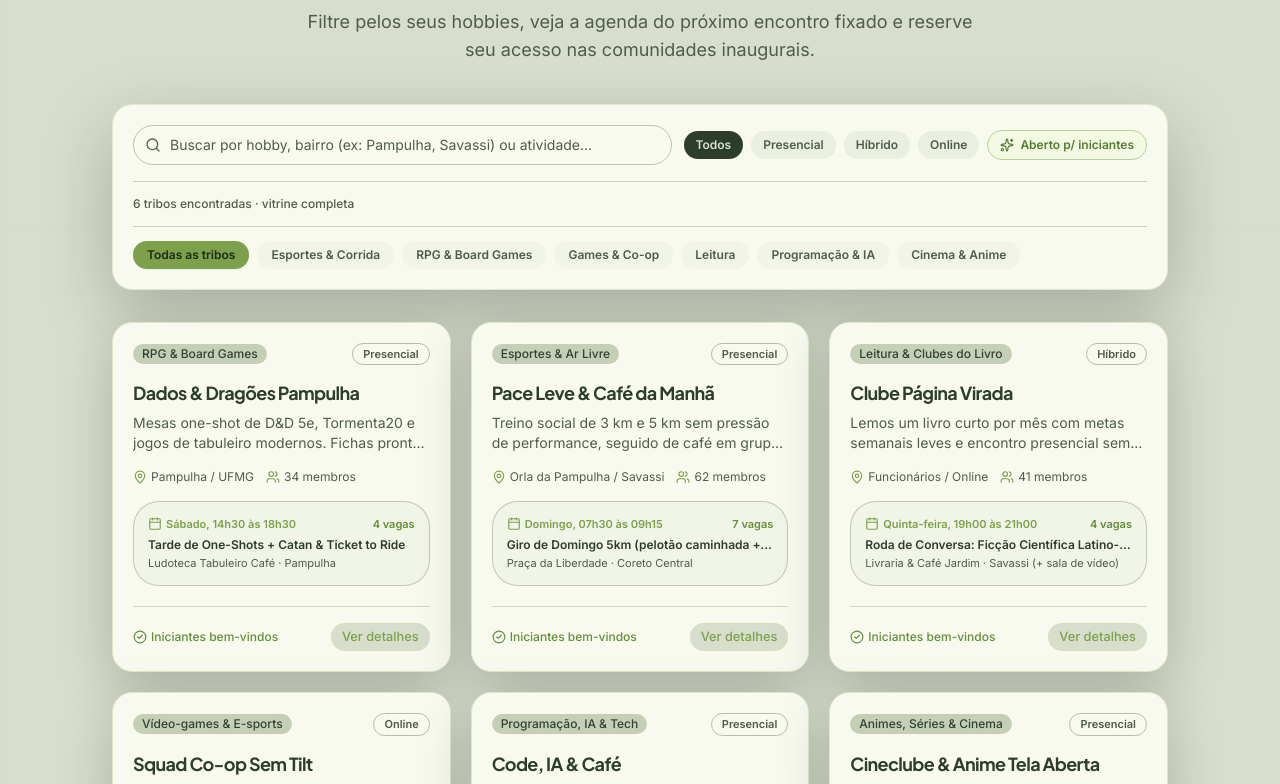
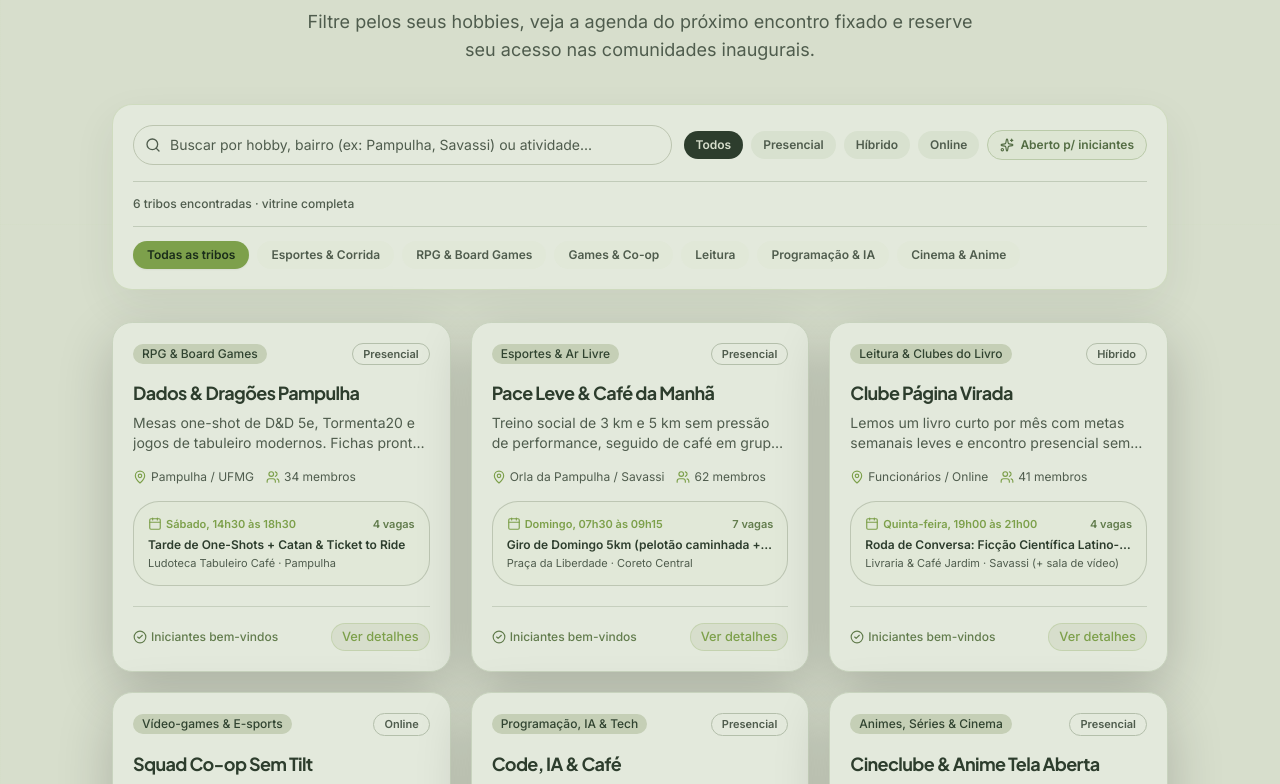
Before and after one commit to ArthurG12/Tribes, a Next.js app: page /explorar in a window 1280 px wide. Shown: the part 576-1360 px from the top of the page. Built offline with nearby package versions, Linux system fonts and the light colour scheme.

Commit message:
Soften explorer surfaces and filters

```diff
--- a/src/components/tribes/tribe-explorer.tsx
+++ b/src/components/tribes/tribe-explorer.tsx
@@ -107,7 +107,7 @@ export function TribeExplorer({
         </div>
 
         {/* Search + Format + Beginner filter bar */}
-        <div className="mt-10 rounded-xl border border-primary/20 bg-[#f8faef] p-4 shadow-[0_24px_70px_rgba(0,0,0,0.22)] backdrop-blur-xl sm:p-5">
+        <div className="mt-10 rounded-xl border border-primary/20 bg-[#e3e9dc] p-4 shadow-[0_16px_40px_rgba(48,66,45,0.08)] backdrop-blur-xl sm:p-5">
           <div className="flex flex-col gap-3 lg:flex-row lg:items-center lg:justify-between">
             <div className="relative flex-1">
               <Search className="pointer-events-none absolute top-1/2 left-3 size-4 -translate-y-1/2 text-muted-foreground" />
@@ -131,7 +131,7 @@ export function TribeExplorer({
                   className={`rounded-xl px-3 py-1.5 text-xs font-semibold transition-all ${
                     selectedFormat === fmt
                       ? "bg-foreground text-background"
-                      : "bg-[#e9f0df] text-muted-foreground hover:bg-[#e1ebd3]"
+                      : "bg-[#d8e1cf] text-muted-foreground hover:bg-[#d5dfca]"
                   }`}
                 >
                   {fmt}
@@ -146,8 +146,8 @@ export function TribeExplorer({
                 }}
                 className={`inline-flex items-center gap-1.5 rounded-xl border px-3 py-1.5 text-xs font-semibold transition-all ${
                   onlyBeginners
-                    ? "border-[#82aa4d] bg-[#c8ed75] text-[#193c27]"
-                    : "border-[#b8d39a] bg-[#c8ed75]/10 text-[#527d30] hover:bg-[#c8ed75]/15"
+                    ? "border-[#82996a] bg-[#a9c47c] text-[#344b39]"
+                    : "border-[#bacaa9] bg-[#a9c47c]/10 text-[#536c43] hover:bg-[#a9c47c]/15"
                 }`}
               >
                 <Sparkles className="size-3.5" />
@@ -158,7 +158,7 @@ export function TribeExplorer({
 
           <div className="mt-4 flex flex-wrap items-center justify-between gap-3 border-t border-border/70 pt-3.5 text-xs">
             <span className="font-medium text-muted-foreground">{filteredTribes.length} {filteredTribes.length === 1 ? "tribo encontrada" : "tribos encontradas"}{activeFilterCount > 0 ? ` · ${activeFilterCount} filtros ativos` : " · vitrine completa"}</span>
-            {activeFilterCount > 0 && <button type="button" onClick={() => { setSelectedCategory("todos"); setSelectedFormat("Todos"); setOnlyBeginners(false); setSearchQuery(""); }} className="font-bold text-[#547b30] underline decoration-dotted underline-offset-4 hover:text-[#315b35]">Limpar filtros</button>}
+            {activeFilterCount > 0 && <button type="button" onClick={() => { setSelectedCategory("todos"); setSelectedFormat("Todos"); setOnlyBeginners(false); setSearchQuery(""); }} className="font-bold text-[#526b40] underline decoration-dotted underline-offset-4 hover:text-[#3f6045]">Limpar filtros</button>}
           </div>
 
           {/* Category pills */}
@@ -171,7 +171,7 @@ export function TribeExplorer({
                 className={`rounded-full px-3.5 py-1.5 text-xs font-semibold transition-all ${
                   selectedCategory === filter.id
                     ? "bg-primary text-primary-foreground shadow-xs"
-                    : "bg-[#f0f5e8] text-muted-foreground hover:bg-white/[0.09] hover:text-foreground"
+                    : "bg-[#e1e8d8] text-muted-foreground hover:bg-white/[0.09] hover:text-foreground"
                 }`}
               >
                 {filter.label}
@@ -214,7 +214,7 @@ export function TribeExplorer({
               return (
                 <article
                   key={tribe.id}
-                  className="group relative flex flex-col justify-between overflow-hidden rounded-xl border border-[#dce8c8] bg-[#f8faef] p-5 shadow-[0_18px_55px_rgba(0,0,0,0.2)] transition-all duration-300 hover:-translate-y-1 hover:border-primary/60 hover:border-primary/40 hover:shadow-[6px_6px_0_rgba(196,243,106,0.12)]"
+                  className="group relative flex flex-col justify-between overflow-hidden rounded-xl border border-[#c8d3be] bg-[#e3e9dc] p-5 shadow-[0_18px_55px_rgba(0,0,0,0.2)] transition-all duration-300 hover:-translate-y-1 hover:border-primary/60 hover:border-primary/40 hover:shadow-[6px_6px_0_rgba(196,243,106,0.12)]"
                 >
                   <div>
                     <div className="flex flex-wrap items-center justify-between gap-2">
@@ -245,13 +245,13 @@ export function TribeExplorer({
                     </div>
 
                     {/* Mini pinned event preview */}
-                    <div className="mt-4 rounded-2xl border border-border/80 border border-[#e2ead5] bg-[#f0f5e8] p-3.5">
+                    <div className="mt-4 rounded-2xl border border-border/80 border border-[#e2ead5] bg-[#e1e8d8] p-3.5">
                       <div className="flex items-center justify-between text-[11px] font-semibold text-primary">
                         <span className="inline-flex items-center gap-1">
                           <Calendar className="size-3.5" />
                           {tribe.nextEvent.dateLabel}
                         </span>
-                        <span className="text-[#648e38]">
+                        <span className="text-[#627c4d]">
                           {spotsLeft} vagas
                         </span>
                       </div>
@@ -266,7 +266,7 @@ export function TribeExplorer({
 
                   <div className="mt-5 flex items-center justify-between gap-2 border-t border-border/60 pt-4">
                     {tribe.beginnerFriendly ? (
-                      <span className="inline-flex items-center gap-1 text-xs font-medium text-[#648e38]">
+                      <span className="inline-flex items-center gap-1 text-xs font-medium text-[#627c4d]">
                         <CheckCircle2 className="size-3.5" />
                         Iniciantes bem-vindos
                       </span>
@@ -320,7 +320,7 @@ export function TribeExplorer({
                   <Badge variant="secondary">{activeTribe.categoryLabel}</Badge>
                   <Badge variant="outline">{activeTribe.format}</Badge>
                   {activeTribe.beginnerFriendly && (
-                    <Badge className="bg-emerald-500/15 text-[#527d30]">
+                    <Badge className="bg-emerald-500/15 text-[#536c43]">
                       Aberto p/ iniciantes
                     </Badge>
                   )}
@@ -356,7 +356,7 @@ export function TribeExplorer({
                       <MapPin className="size-3.5 text-primary" />
                       {activeTribe.nextEvent.locationLabel}
                     </p>
-                    <p className="flex items-center gap-2 font-medium text-[#527d30]">
+                    <p className="flex items-center gap-2 font-medium text-[#536c43]">
                       <Sparkles className="size-3.5" />
                       Custo: {activeTribe.nextEvent.costLabel}
                     </p>
```
